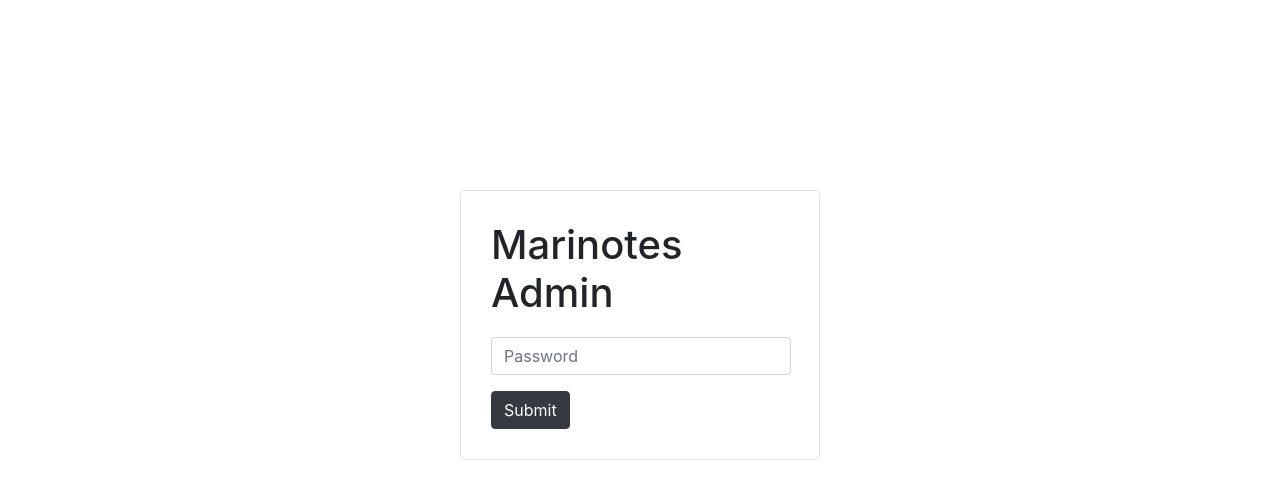
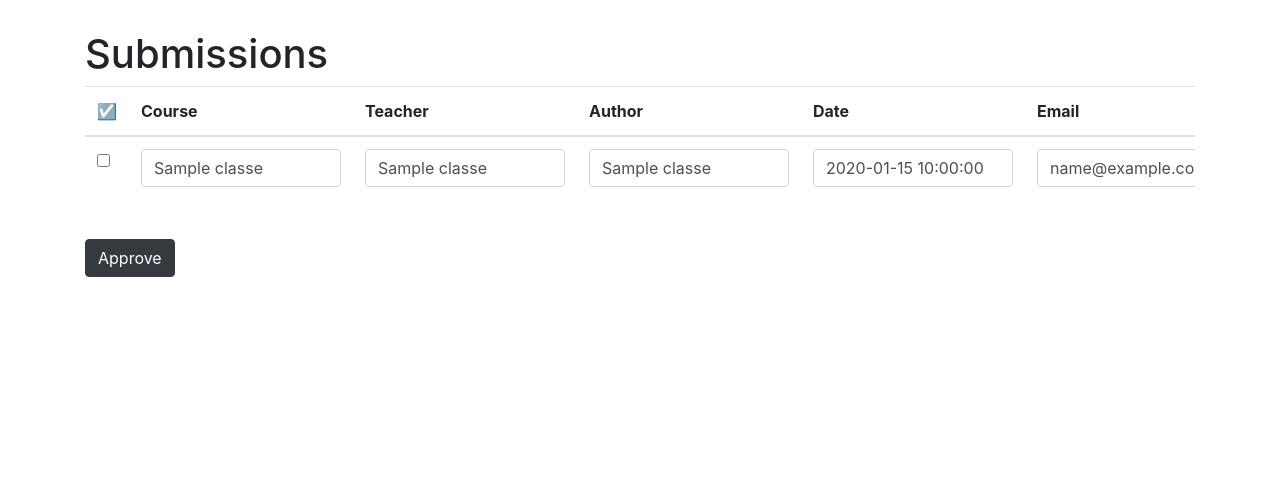
Before and after one commit to rhotter/marinotes, a Flask app: page /admin in a window 1280 px wide. Shown: the top 499 px of the page. Run offline with Flask 2, Linux system fonts and the light colour scheme; tables that the repository leaves empty hold one stand-in row (values such as "Sample post"); a database or web service that is not in the repository returns one stand-in record (values such as "Sample title"); some libraries are stand-ins or nearby versions.

Commit message:
submission working

```diff
--- a/application.py
+++ b/application.py
@@ -1,21 +1,27 @@
-from flask import Flask, render_template, redirect, abort, request
+from flask import Flask, render_template, redirect, abort, request, url_for
 from movement import getClasses, getInfo, getNotes, submitNote, rejectNote, acceptNote, uploadFile, deleteFile
 from flask_pymongo import PyMongo
 from config import S3_KEY, S3_SECRET, S3_BUCKET
 from werkzeug.utils import secure_filename
 import boto3
 from secret import MONGO_URI, bucket_name, user, AWS_SECRET_KEY, password
-
-# S3_BUCKET = os.environ.get("S3_BUCKET_NAME")
-# S3_KEY = os.environ.get("S3_ACCESS_KEY")
-# S3_SECRET = os.environ.get("S3_SECRET_ACCESS_KEY")
+# from flask_login import LoginManager, login_required, UserMixin, login_user
+from flask_basicauth import BasicAuth
+from bson.objectid import ObjectId
 
 application = Flask(__name__)
+
+application.config['BASIC_AUTH_USERNAME'] = 'simon'
+application.config['BASIC_AUTH_PASSWORD'] = password
+
+basic_auth = BasicAuth(application)
+
 
 """
 MongoDB
 """
 
+application.secret_key = 'super secret key'
 application.config["MONGO_URI"] = MONGO_URI
 
 with application.app_context():
@@ -23,12 +29,39 @@ with application.app_context():
     d = mongo.db.classes
 
 def name_to_id(class_name):
-    return class_name.replace(' ', '%20')
+    return class_name.replace(' ', '+')
 
 def id_to_name(class_id):
-    return class_id.replace('%20', ' ')
+    return class_id.replace('+', ' ')
 
-def upload_notes(class_name, teacher, author, date, file_names, approved=False):
+def approve(author_id, course_name, teacher_name, author_name, date, email, file_names):
+    author = d.find_one({'_id': ObjectId(author_id)})
+    teacher = d.find_one({'_id': author['parent']})
+    course = d.find_one({'_id': teacher['parent']})
+    for i, file_id in enumerate(author['children']):
+        d.update_one({'_id': file_id}, # update files
+                     {'$set':
+                         {'name': file_names[i],
+                          'approved': True}})
+    d.update_one({'_id': author['_id']}, # update author
+                 {'$set':
+                     {'name': author_name,
+                      'email': email,
+                      'date': date,
+                      'approved': True}})
+    d.update_one({'_id': teacher['_id']}, # update teacher
+                 {'$set':
+                     {'name': teacher_name,
+                      'approved': True}})
+    d.update_one({'_id': course['_id']}, # update course
+                 {'$set':
+                     {'name': course_name,
+                      'approved': True}})
+
+def upload_notes(class_name, teacher, author, date, file_names, email, approved=False):
+    if not d.find_one({'_id': 'classes'}):
+        d.insert({'_id': 'classes', 'children': []})
+
     # Figure out how much has already been stored
     class_info = d.find_one({'_id': name_to_id(class_name)})
     teacher_info = None
@@ -39,31 +72,32 @@ def upload_notes(class_name, teacher, author, date, file_names, approved=False):
         # if teacher_id_array:
         #     teacher_info = d.find_one({'$or': teacher_id_array})
     else:
-        class_info_id = d.insert({'_id': name_to_id(class_name),
-                               'type': 'class',
-                               'class': class_name,
+        class_info_id = d.insert({'type': 'class',
+                               'name': class_name,
                                'children': [],
                                'parent': 'classes',
-                               'approved': True })
+                               'approved': approved })
         class_info = d.find_one({'_id': class_info_id})
         class_list = d.find_one({'_id': 'classes'})
+        class_list['children'].append(class_info['_id'])
         d.update_one({'_id': 'classes'},
                      {'$set':
                          {'children':
-                             class_list['children'].append(class_info['_id'])}})
+                             class_list['children']}})
     if not teacher_info:
         existing_teacher = False
         teacher_info_id = d.insert({'type': 'teacher',
-                                 'teacher': teacher,
+                                 'name': teacher,
                                  'children': [],
                                  'parent': class_info['_id'],
                                  'approved': approved })
         teacher_info = d.find_one({'_id': teacher_info_id})
 
     author_info_id = d.insert({'type': 'author',
-                            'author': author,
+                            'name': author,
                             'date': date,
                             'children': [],
+                            'email': email,
                             'parent': teacher_info['_id'],
                             'approved': approved })
     author_info = d.find_one({'_id': author_info_id})
@@ -81,10 +115,12 @@ def upload_notes(class_name, teacher, author, date, file_names, approved=False):
                  {'$set':
                     {'children': file_ids}
                  })
+
+    teacher_info['children'].append(author_info['_id'])
     d.update_one({'_id': teacher_info['_id']},
               {'$set':
                  {'children':
-                     teacher_info['children'].append(author_info['_id'])}
+                     teacher_info['children']}
               })
     if not existing_teacher:
         d.update_one({'_id': class_info['_id']},
@@ -122,37 +158,51 @@ def upload_test_post():
     class_name = request.form['course']
     teacher = request.form['teacher']
     author = request.form['author']
+    email = 'sample@gmail.com'
     date = ''
-    base_url = '{}/{}/{}/'.format(class_name, teacher, author)
+    base_url = 'Notes/marinotes-pdfs/{}/{}/{}/'.format(class_name, teacher, author)
     file_names = []
     for file in files:
         file.filename = secure_filename(file.filename)
         file_names.append(file.filename)
         url = base_url + file.filename
         upload_file(file, url)
-    upload_notes(class_name, teacher, author, date, file_names, approved=False)
+    upload_notes(class_name, teacher, author, date, file_names, email,
+                 approved=False)
     return 'uploaded'
 
-@application.route("/admin", methods=["GET", "POST"])
+@application.route("/admin-post", methods=["POST"])
+def admin_post():
+    checked_ids = request.form.getlist('checkbox')
+    for id in checked_ids:
+        course = request.form['course-{}'.format(id)]
+        teacher = request.form['teacher-{}'.format(id)]
+        author = request.form['author-{}'.format(id)]
+        date = request.form['date-{}'.format(id)]
+        email = request.form['email-{}'.format(id)]
+        files = request.form.getlist('file-{}'.format(id))
+        approve(id, course, teacher, author, date, email, files)
+    return redirect(url_for('admin'))
+
+@application.route("/admin")
+@basic_auth.required
 def admin():
-    error = None
-    if request.method == "POST":
-        if request.form['password'] == password:
-            submissions = [{'course': 'Linear Algebra',
-                            'teacher': 'Riccardo Catalano',
-                            'author': 'Raffi Hotter',
-                            'date': 'March 1, 2018',
-                            'files': ['Notes-1.pdf', 'Notes-2.pdf']},
-                           {'course': 'Linear Algebra',
-                            'teacher': 'Riccardo Catalano',
-                            'author': 'Raffi Hotter',
-                            'date': 'March 1, 2018',
-                            'files': ['Notes-1.pdf', 'Notes-2.pdf']}
-                            ]
-            return render_template("admin.html", submissions=submissions)
-        else:
-            error = "Incorrect password"
-    return render_template("admin-login.html", error=error)
+    submissions = []
+    notes = d.find({'type': 'author', 'approved': False})
+    for author in notes:
+        teacher = d.find_one({'_id': author['parent']})
+        course = d.find_one({'_id': teacher['parent']})
+        files = [d.find_one({'_id': file}) for file in author['children']]
+        date = author['date']
+        email = author['email']
+        submissions.append({'id': author['_id'],
+                            'course': course['name'],
+                            'teacher': teacher['name'],
+                            'author': author['name'],
+                            'date': date,
+                            'email': email,
+                            'files': files})
+    return render_template("admin.html", submissions=submissions)
 
 @application.route("/")
 def index():
@@ -214,3 +264,28 @@ if __name__ == "__main__":
     # removed before deploying a production app.
     application.debug = False
     application.run()
+
+
+    # submissions = [{'course': 'Linear Algebra',
+    #                 'teacher': 'Riccardo Catalano',
+    #                 'author': 'Raffi Hotter',
+    #                 'date': 'March 1, 2018',
+    #                 'files': ['Notes-1.pdf', 'Notes-2.pdf']},
+    #                {'course': 'Linear Algebra',
+    #                 'teacher': 'Riccardo Catalano',
+    #                 'author': 'Raffi Hotter',
+    #                 'date': 'March 1, 2018',
+    #                 'files': ['Notes-1.pdf', 'Notes-2.pdf']}
+    #                 ]
+
+# @application.route("/login", methods=["GET", "POST"])
+# def login():
+#     error=None
+#     if request.method == "POST":
+#         if request.form['password'] == password:
+#             user = User(1)
+#             login_user(user)
+#             return redirect(url_for('admin'))
+#         else:
+#             error = "Incorrect password"
+#     return render_template("admin-login.html", error=error)
--- a/templates/admin.html
+++ b/templates/admin.html
@@ -35,7 +35,7 @@
 <body>
 	<div class="container" style="margin-top: 30px;">
 		<h1> Submissions</h1>
-		<form method="post">
+		<form method="post" action="/admin-post">
 		<div class="table-responsive">
 		<table class="table table-hover">
 			<thead>
@@ -52,15 +52,16 @@
 			<tbody>
 				{% for submission in submissions %}
 				<tr>
-					<td><input type="checkbox"></td>
-					<td><input type="text" class="form-control" value="{{ submission['course'] }}" style="width:200px"></td>
-					<td><input type="text" class="form-control" value="{{ submission['teacher'] }}" style="width:200px"></td>
-					<td><input type="text" class="form-control" value="{{ submission['author'] }}" style="width:200px"></td>
-					<td><input type="text" class="form-control" value="{{ submission['date'] }}" style="width:200px"></td>
-					<td><input type="text" class="form-control" value="{{ submission['email'] }}" style="width:200px"></td>
+					<td><input type="checkbox" name="checkbox" value="{{ submission['id'] }}"></td>
+					<td><input type="text" class="form-control" name="course-{{ submission['id'] }}" value="{{ submission['course'] }}" style="width:200px"></td>
+					<td><input type="text" class="form-control" name="teacher-{{ submission['id'] }}" value="{{ submission['teacher'] }}" style="width:200px"></td>
+					<td><input type="text" class="form-control" name="author-{{ submission['id'] }}" value="{{ submission['author'] }}" style="width:200px"></td>
+					<td><input type="text" class="form-control" name="date-{{ submission['id'] }}" value="{{ submission['date'] }}" style="width:200px"></td>
+					<td><input type="text" class="form-control" name="email-{{ submission['id'] }}" value="{{ submission['email'] }}" style="width:200px"></td>
 					<td>
 						{% for file in submission['files'] %}
-						<div><input type="text" class="form-control" value="{{ file }}" style="width:200px"></div>
+						<div><input type="text" class="form-control" name="file-{{ submission['id'] }}" value="{{ file['name'] }}" style="width:200px"></div>
+						<div><a href="https://s3.us-east-2.amazonaws.com/marinotes-pdfs/Notes/{{ file['url'] }}">Link</a></div>
 						{% endfor %}
 					</td>
 				</tr>
```
